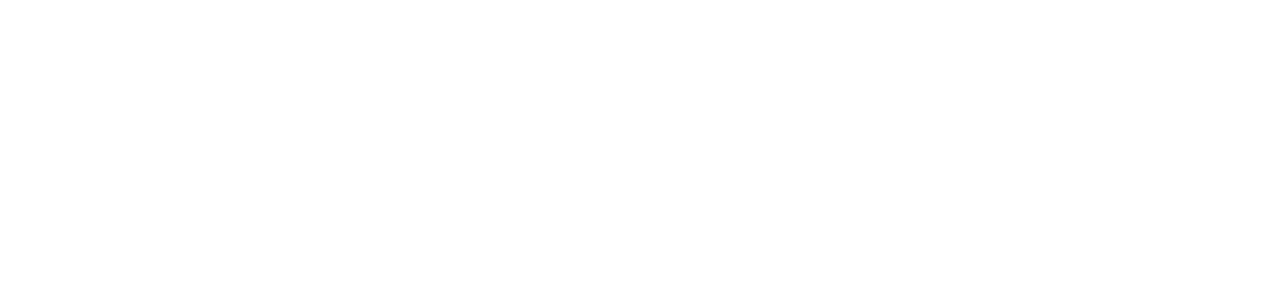
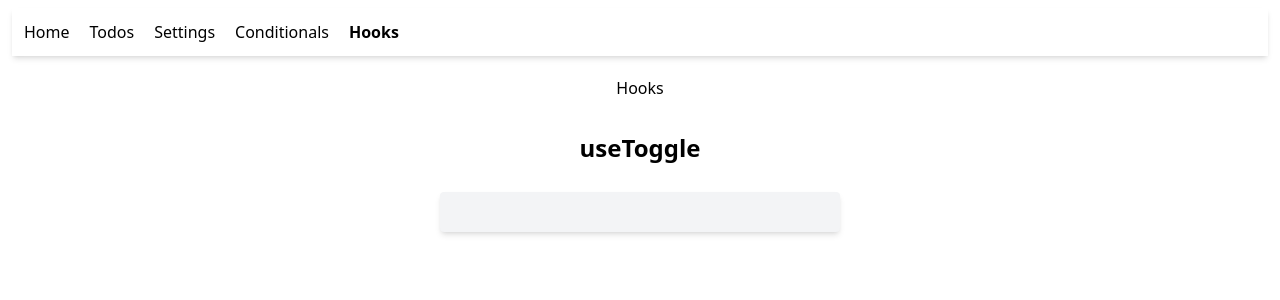
Before and after one commit to alonzojoe/ad-ts, a React (Vite) app: page /hooks/useToggle in a window 1280 px wide. Before the commit this address had no page. Shown: the top 300 px of the page. Built offline with nearby package versions, Linux system fonts and the light colour scheme.

Commit message:
create new page component for UseToggle + Route Registration

```diff
--- a/src/App.tsx
+++ b/src/App.tsx
@@ -9,6 +9,7 @@ import HookNav from "./features/hooks/HookNav";
 import UsePrevious from "./features/hooks/UsePrevious";
 import UseLocalStorage from "./features/hooks/UseLocalStorage";
 import UseThrottle from "./features/hooks/UseThrottle";
+import UseToggle from "./features/hooks/UseToggle";
 // import Button from "./components/Button";
 // import ButtonRef from "./components/ButtonRef";
 function App() {
@@ -32,6 +33,7 @@ function App() {
             <Route path="usePrevious" element={<UsePrevious />} />
             <Route path="useLocalStorage" element={<UseLocalStorage />} />
             <Route path="useThrottle" element={<UseThrottle />} />
+            <Route path="useToggle" element={<UseToggle />} />
           </Route>
         </Route>
       </Routes>
--- /dev/null
+++ b/src/features/hooks/UseToggle.tsx
@@ -0,0 +1,10 @@
+const UseToggle = () => {
+  return (
+    <div className="flex flex-col space-y-2 items-center justify-center p-3">
+      <h1 className="text-2xl font-bold">useToggle</h1>
+      <div className="mt-5 w-100 flex flex-col justify-center items-center gap-3 p-5 bg-gray-100 shadow-md rounded"></div>
+    </div>
+  );
+};
+
+export default UseToggle;
```
